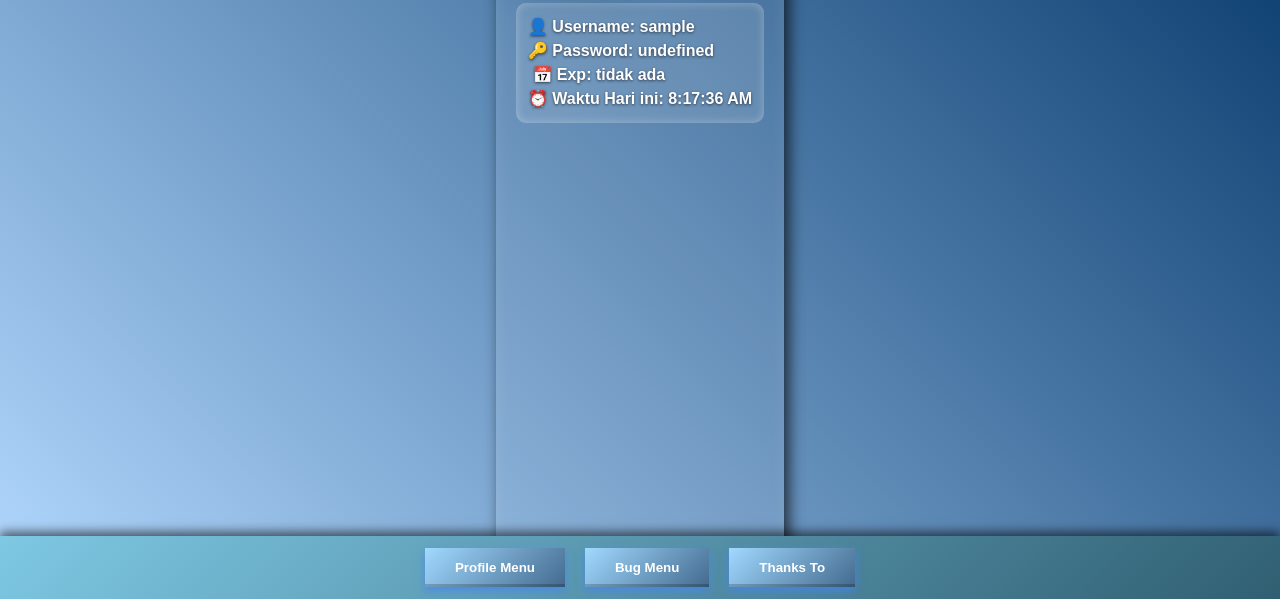
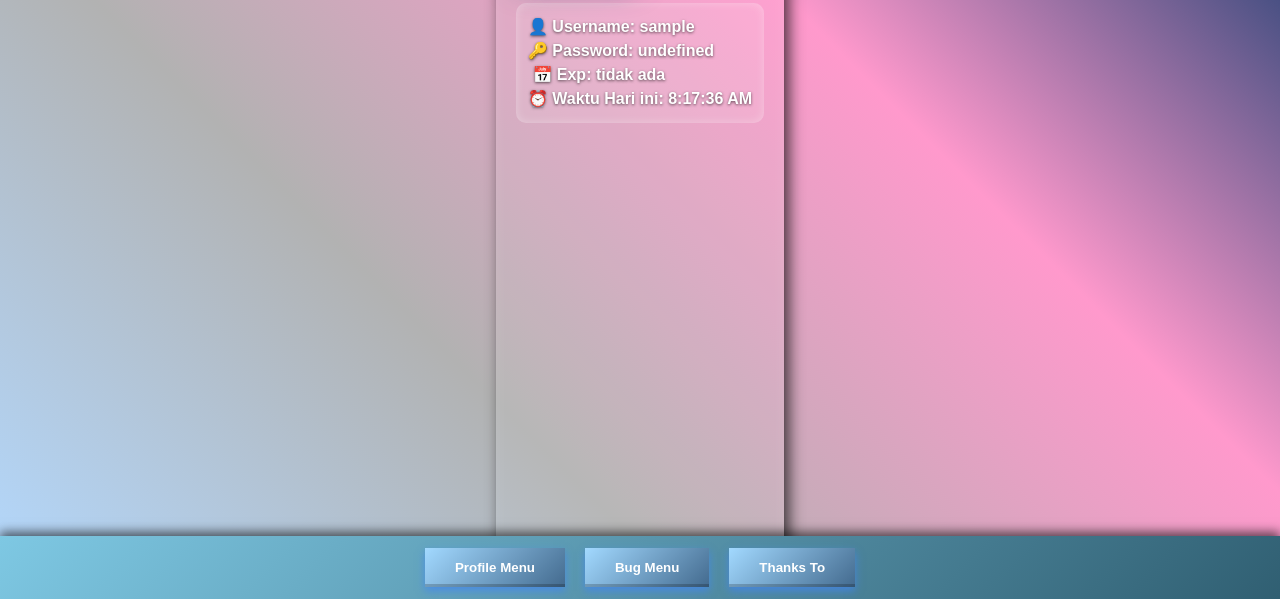
Before and after one commit to noxxasolo/WebBug, a plain HTML site: page main.html in a window 1280 px wide. Shown: the part 201-800 px from the top of the page. Drawn offline with Linux system fonts and the light colour scheme; sample sign-in values are in the browser's storage.

Commit message:
Update style.css

```diff
--- a/style.css
+++ b/style.css
@@ -70,7 +70,7 @@ body.login-theme {
 
 /* ======= MAIN THEME ======= */
 body.main-theme {
-  background: linear-gradient(45deg, #b3d9ff, #003366);
+  background: linear-gradient(45deg, #b3d9ff, rgba(0,0,0,0.3), #ff99cc, #003366);
   min-height: 100vh;
   color: white;
   display: flex;
```
